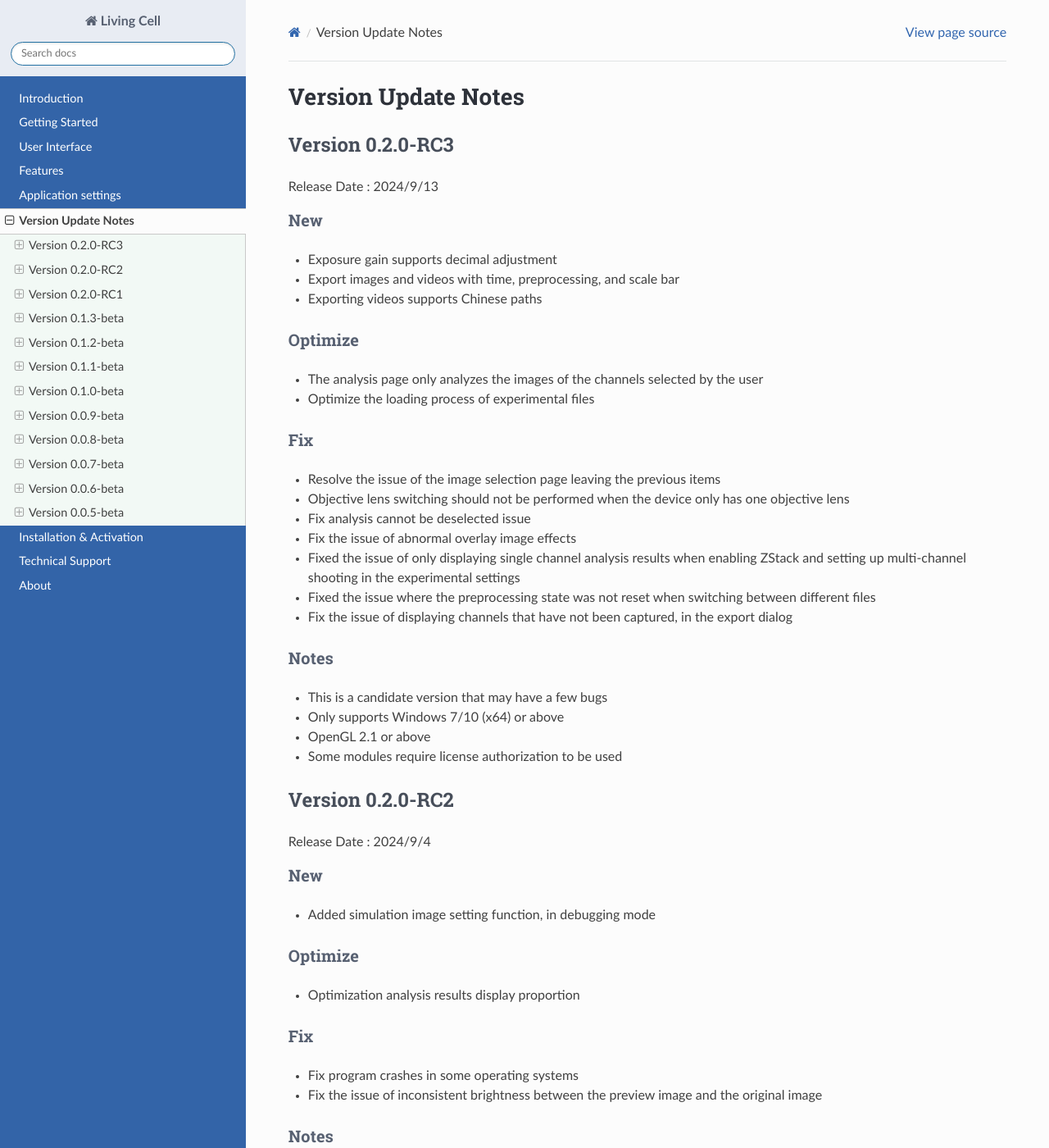
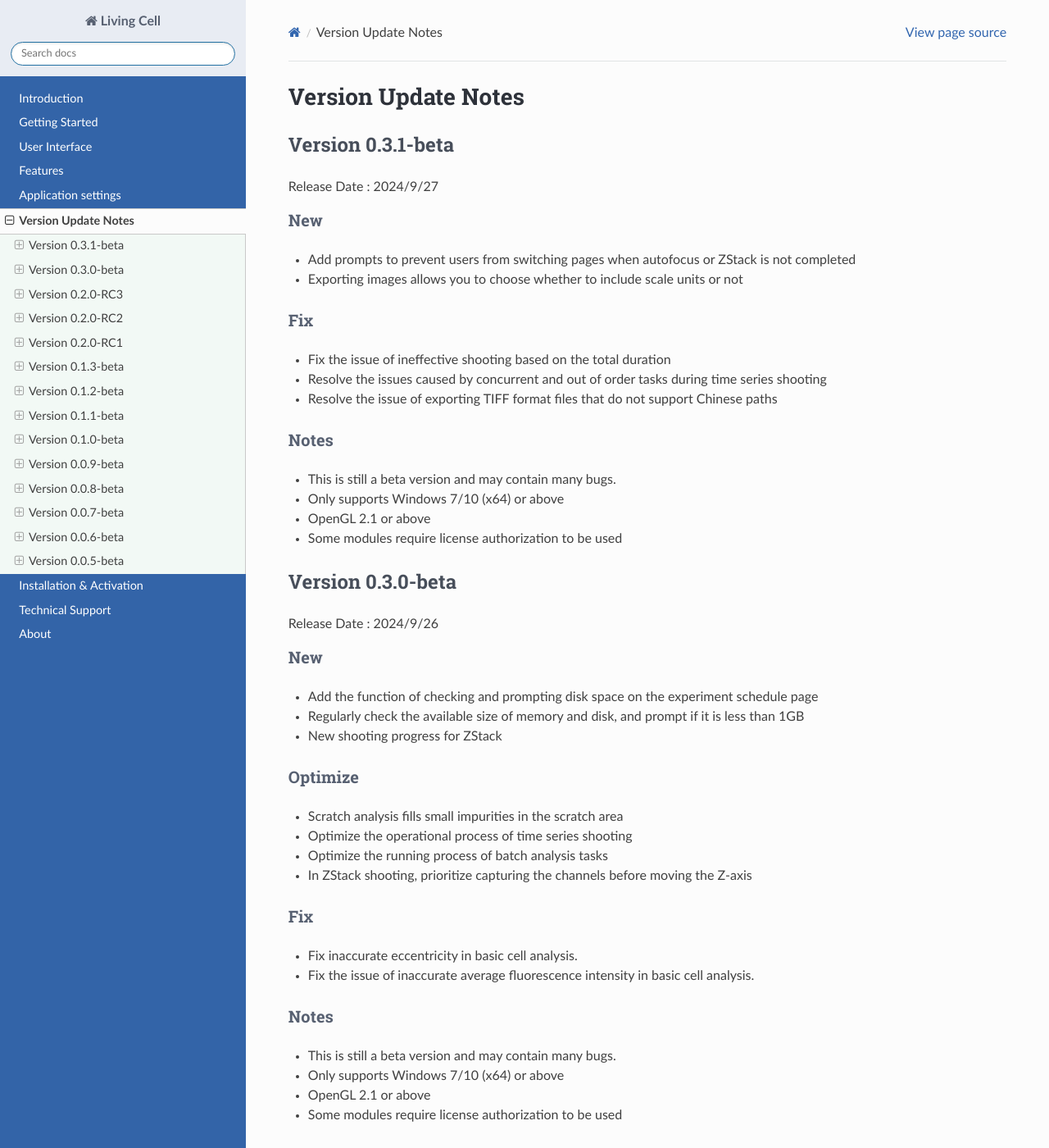
Before and after one commit to yangtong93/living-cell-docs, a Sphinx documentation site: the page built from source/user_guide/upgrade.md, in a window 1280 px wide and 1400 px high. Shown: the whole window at 82% size. Built offline with Sphinx 7.4.7 and the Read the Docs theme 2.0.0, drawn with Linux system fonts in a browser that asks for light colours; pages that are not in the unit, such as notebooks, are missing from menus.

```diff
--- a/source/user_guide/upgrade.md
+++ b/source/user_guide/upgrade.md
@@ -1,4 +1,50 @@
 # Version Update Notes
+
+## Version 0.3.1-beta
+
+Release Date : 2024/9/27
+
+### New
+* Add prompts to prevent users from switching pages when autofocus or ZStack is not completed
+* Exporting images allows you to choose whether to include scale units or not
+
+### Fix
+* Fix the issue of ineffective shooting based on the total duration
+* Resolve the issues caused by concurrent and out of order tasks during time series shooting
+* Resolve the issue of exporting TIFF format files that do not support Chinese paths
+
+### Notes
+* This is still a beta version and may contain many bugs.
+* Only supports Windows 7/10 (x64) or above
+* OpenGL 2.1 or above
+* Some modules require license authorization to be used
+
+## Version 0.3.0-beta
+
+Release Date : 2024/9/26
+
+### New
+* Add the function of checking and prompting disk space on the experiment schedule page
+* Regularly check the available size of memory and disk, and prompt if it is less than 1GB
+* New shooting progress for ZStack
+
+
+### Optimize
+* Scratch analysis fills small impurities in the scratch area
+* Optimize the operational process of time series shooting
+* Optimize the running process of batch analysis tasks
+* In ZStack shooting, prioritize capturing the channels before moving the Z-axis
+
+
+### Fix
+* Fix inaccurate eccentricity in basic cell analysis.
+* Fix the issue of inaccurate average fluorescence intensity in basic cell analysis.
+
+### Notes
+* This is still a beta version and may contain many bugs.
+* Only supports Windows 7/10 (x64) or above
+* OpenGL 2.1 or above
+* Some modules require license authorization to be used
 
 ## Version 0.2.0-RC3
 
```
